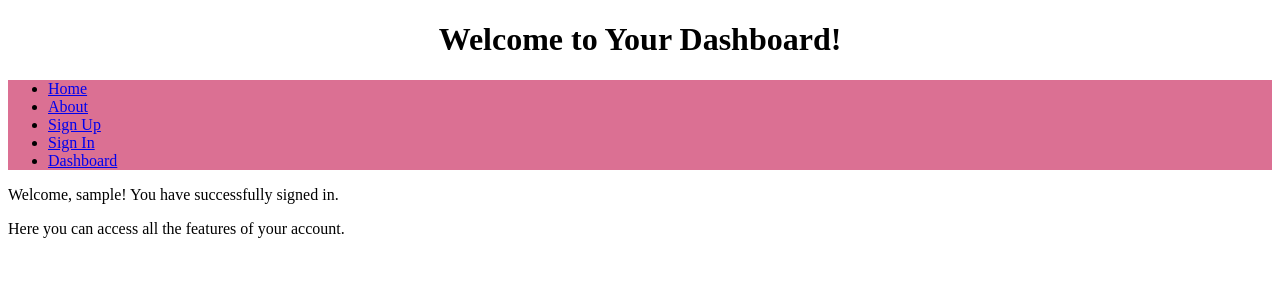
After one commit to CS-LTU/com7033-assignment-lurkyns, a Flask app: page /dashboard in a window 1280 px wide. The commit adds this page. Shown: the top 300 px of the page. Run offline with Flask 3, Linux system fonts and the light colour scheme; the visitor is signed in with stand-in values (Sample User, id 1).

Commit message:
Added dashboard and updated sign in

```diff
--- a/app.py
+++ b/app.py
@@ -1,6 +1,9 @@
-from flask import Flask, render_template
+from flask import Flask, render_template, request, redirect, flash, session
+
 
 app = Flask(__name__)
+app.secret_key = 'some_secret_key'
+
 
 #home page
 @app.route('/')
@@ -13,14 +16,63 @@ def about():
     return render_template('About.html')
 
 #SIGNUP page
-@app.route('/signup')
+@app.route('/signup', methods=['GET', 'POST'])
 def signup():
     return render_template('Signup.html')
+    if request.method == 'POST':
+        # Get form data
+        username = request.form['username']
+        password = request.form['password']
+
+        # Connect to the database and insert the user
+        conn = sqlite3.connect('database.db')
+        cursor = conn.cursor()
+
+        try:
+            cursor.execute('INSERT INTO users (username, password) VALUES (?, ?)', (username, password))
+            conn.commit()
+            return redirect('/signin')
+        except sqlite3.IntegrityError:
+            flash('Username already exists. Please choose a different one.')  # NEW: Flash message for username conflict
+        finally:
+            conn.close()
+
+    return render_template('Signup.html')
+
 
 #SIGNIN page
+# SIGNIN page
 @app.route('/signin', methods=['GET', 'POST'])
 def signin():
-    return render_template('Singin.html')
+    return render_template('Signin.html')
+    if request.method == 'POST':
+        # Get form data
+        username = request.form['username']
+        password = request.form['password']
+
+        # Connect to the database and verify the user
+        conn = sqlite3.connect('database.db')
+        cursor = conn.cursor()
+        cursor.execute('SELECT * FROM users WHERE username = ? AND password = ?', (username, password))
+        user = cursor.fetchone()
+        conn.close()
+
+        if user:
+            session['username'] = username  # NEW: Store username in session
+            return redirect('/dashboard')  # Redirect to dashboard if successful
+        else:
+            flash('Invalid username or password. Please try again.')  # NEW: Flash message for failed login
+
+    return render_template('Signin.html')
+
+# Dashboard route
+@app.route('/dashboard')
+def dashboard():
+    if 'username' in session:  # NEW: Check if the user is signed in
+        username = session['username']
+        return render_template('Dashboard.html', username=username)  # Pass the username to the template
+    else:
+        return redirect('/signin')  # Redirect to sign in if not logged in
 
 
 
--- /dev/null
+++ b/templates/dashboard.html
@@ -0,0 +1,32 @@
+<!DOCTYPE html>
+<html lang="en">
+<head>
+    <meta charset="UTF-8">
+    <meta name="viewport" content="width=device-width, initial-scale=1.0">
+    <link rel="stylesheet" href="{{ url_for('static', filename="style.css") }}">
+    <title>Dashboard</title>
+</head>
+<body>
+    <header>
+        <h1>Welcome to Your Dashboard!</h1>
+    </header>
+
+    <nav class="navbar">
+        <div class='nav-container'>
+            <ul>
+                <li><a href='/'>Home</a></li>
+                <li><a href='/about'>About</a></li>
+                <li><a href='/signup'>Sign Up</a></li>
+                <li><a href='/signin'>Sign In</a></li>
+                <li><a href='/dashboard'>Dashboard</a></li>
+            </ul>
+        </div>
+    </nav>
+
+    <!-- NEW: Personalized welcome message -->
+    <div class="dashboard-content">
+        <p>Welcome, {{ username }}! You have successfully signed in.</p>
+        <p>Here you can access all the features of your account.</p>
+    </div>
+</body>
+</html>
```
Also changed, not shown: templates/Signin.html (renamed from templates/Singin.html, +7 -8 lines).
